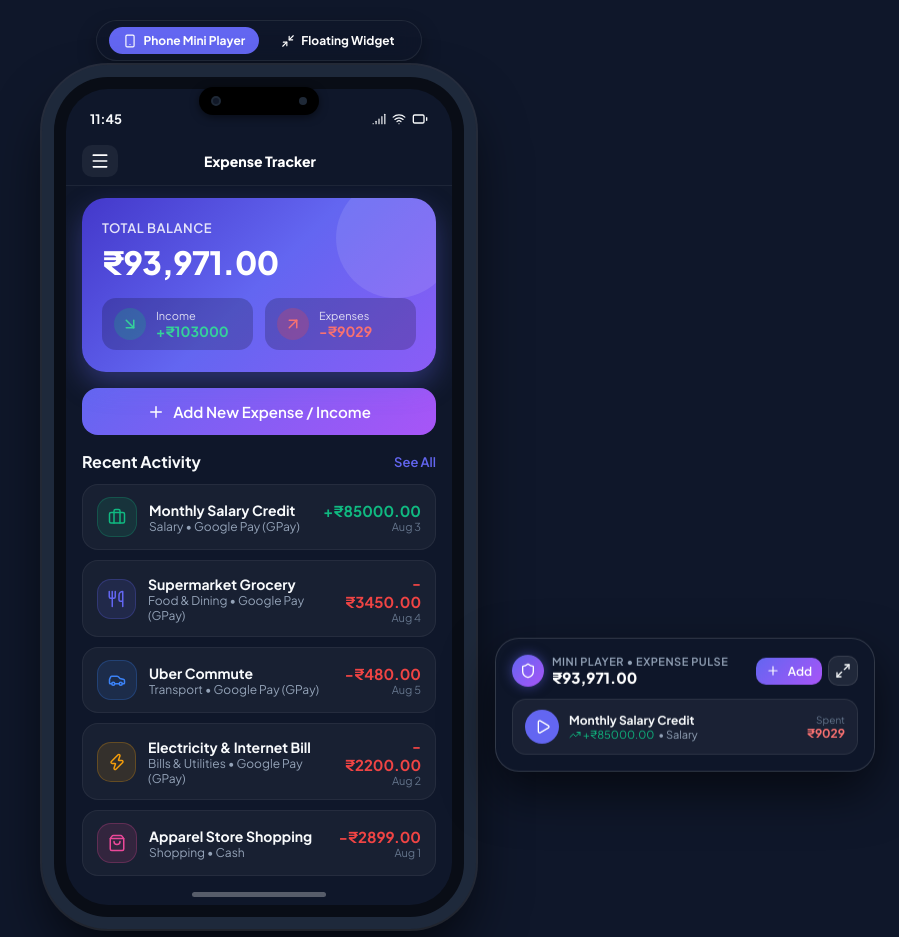
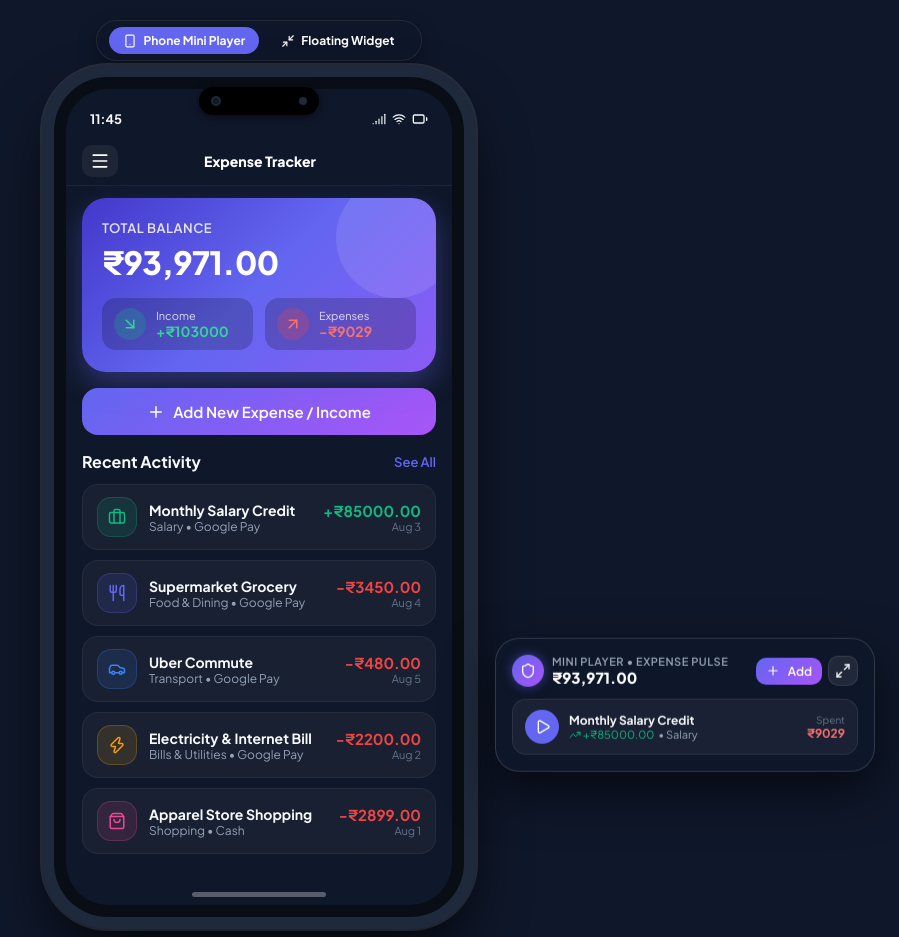
Before and after one commit to KUMAR-VSK/Expence-Tracker, a React (Vite) app in the folder web/: page / in a window 1280 px wide. Shown: the whole page, without its empty margins (381-1280 px from the left). Built offline with nearby package versions, Linux system fonts and the light colour scheme.

Commit message:
feat: clean up payment method dropdown to display plain names without brackets

```diff
--- a/web/src/components/AddExpenseModal.tsx
+++ b/web/src/components/AddExpenseModal.tsx
@@ -234,7 +234,7 @@ export const AddExpenseModal: React.FC<AddExpenseModalProps> = ({
               }}
             >
               {paymentMethods.map(pm => (
-                <option key={pm.id} value={pm.id}>{pm.name} ({pm.accountNumber})</option>
+                <option key={pm.id} value={pm.id}>{pm.name}</option>
               ))}
             </select>
           </div>
--- a/web/src/components/CategoriesView.tsx
+++ b/web/src/components/CategoriesView.tsx
@@ -227,7 +227,7 @@ export const CategoriesView: React.FC<CategoriesViewProps> = ({
                   fontSize: 12
                 }}
               >
-                <option value="UPI">Google Pay (GPay)</option>
+                <option value="UPI">Google Pay</option>
                 <option value="CASH">Cash</option>
               </select>
             </div>
--- a/web/src/data/mockData.ts
+++ b/web/src/data/mockData.ts
@@ -13,8 +13,8 @@ export const INITIAL_CATEGORIES: Category[] = [
 ];
 
 export const INITIAL_PAYMENT_METHODS: PaymentMethod[] = [
-  { id: 'pm_1', name: 'Google Pay (GPay)', type: 'UPI', icon: 'Smartphone', accountNumber: 'user@gpay' },
-  { id: 'pm_2', name: 'Cash', type: 'CASH', icon: 'Banknote', accountNumber: 'Physical Cash' },
+  { id: 'pm_1', name: 'Google Pay', type: 'UPI', icon: 'Smartphone', accountNumber: 'UPI' },
+  { id: 'pm_2', name: 'Cash', type: 'CASH', icon: 'Banknote', accountNumber: 'Cash' },
 ];
 
 export const INITIAL_EXPENSES: Expense[] = [
@@ -28,7 +28,7 @@ export const INITIAL_EXPENSES: Expense[] = [
     categoryIcon: 'Briefcase',
     categoryColor: '#10B981',
     paymentMethodId: 'pm_1',
-    paymentMethodName: 'Google Pay (GPay)',
+    paymentMethodName: 'Google Pay',
     date: new Date(Date.now() - 86400000 * 2).toISOString(),
     notes: 'August Tech Corp Salary'
   },
@@ -42,7 +42,7 @@ export const INITIAL_EXPENSES: Expense[] = [
     categoryIcon: 'Utensils',
     categoryColor: '#6366F1',
     paymentMethodId: 'pm_1',
-    paymentMethodName: 'Google Pay (GPay)',
+    paymentMethodName: 'Google Pay',
     date: new Date(Date.now() - 86400000 * 1).toISOString(),
     notes: 'Weekly fresh groceries'
   },
@@ -56,7 +56,7 @@ export const INITIAL_EXPENSES: Expense[] = [
     categoryIcon: 'Car',
     categoryColor: '#3B82F6',
     paymentMethodId: 'pm_1',
-    paymentMethodName: 'Google Pay (GPay)',
+    paymentMethodName: 'Google Pay',
     date: new Date(Date.now() - 3600000 * 5).toISOString(),
     notes: 'Office ride'
   },
@@ -70,7 +70,7 @@ export const INITIAL_EXPENSES: Expense[] = [
     categoryIcon: 'Zap',
     categoryColor: '#F59E0B',
     paymentMethodId: 'pm_1',
-    paymentMethodName: 'Google Pay (GPay)',
+    paymentMethodName: 'Google Pay',
     date: new Date(Date.now() - 86400000 * 3).toISOString(),
     notes: 'Fiber broadband & electricity',
     isRecurring: true,
@@ -100,7 +100,7 @@ export const INITIAL_EXPENSES: Expense[] = [
     categoryIcon: 'Laptop',
     categoryColor: '#6366F1',
     paymentMethodId: 'pm_1',
-    paymentMethodName: 'Google Pay (GPay)',
+    paymentMethodName: 'Google Pay',
     date: new Date(Date.now() - 86400000 * 5).toISOString(),
     notes: 'Client milestone 2'
   }
```
Also changed, not shown: 1 other file (tests, documents, lock files or other folders).
